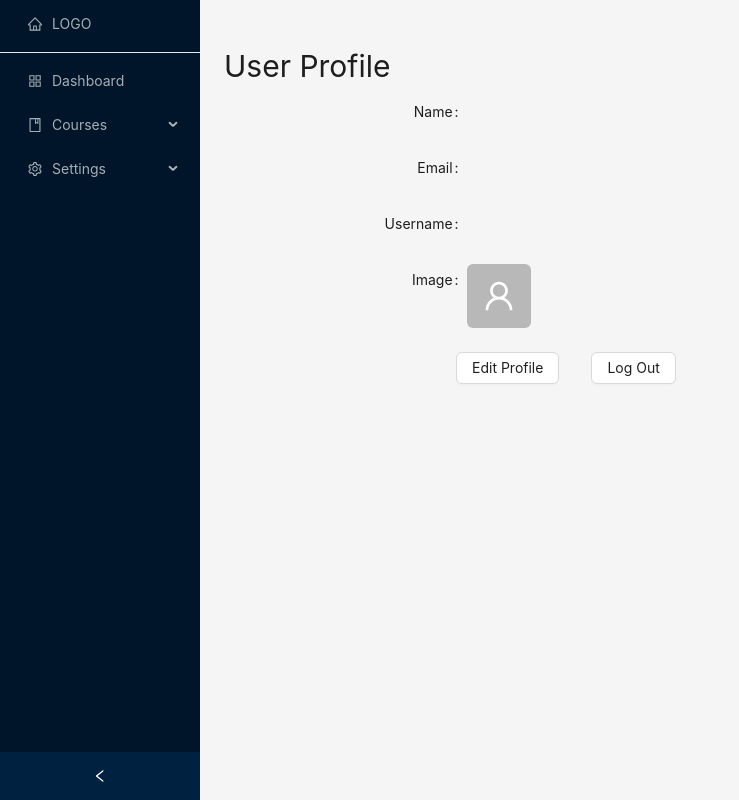
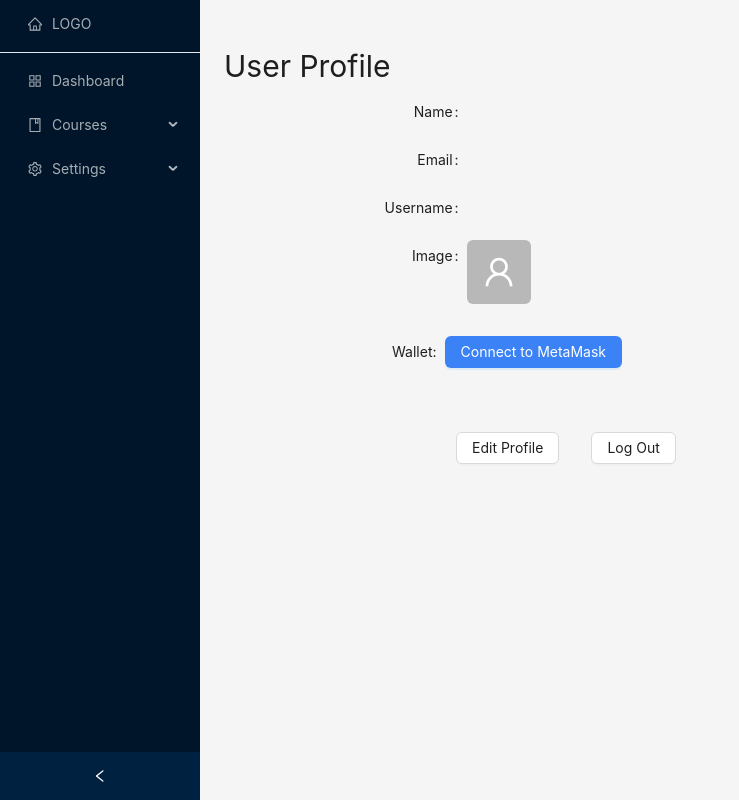
Before and after one commit to HexaTable/LearningChain, a Next.js app: page /dashboard/profile in a window 1280 px wide. Shown: the whole page, without its empty margins (0-739 px from the left). Built offline with nearby package versions, Linux system fonts and the light colour scheme; no server answers.

Commit message:
Add MetaMask Button Component (#19)
Co-authored-by: Rui Lopes <76881129+RuiL1904@users.noreply.github.com>

```diff
--- /dev/null
+++ b/components/MetaMaskButton.tsx
@@ -0,0 +1,55 @@
+import { Web3Provider } from "@ethersproject/providers";
+import { Button, ButtonProps } from "antd";
+import { useState } from "react";
+import { NotifyError, NotifySuccess } from "./Notify";
+
+interface MetaMaskButtonProps extends ButtonProps {
+  onConnect?: (address: string) => void;
+}
+
+export default function MetaMaskButton(props: MetaMaskButtonProps) {
+  const [address, setAddress] = useState<string | null>(null);
+  const [connecting, setConnecting] = useState<boolean>(false);
+
+  async function connectToMetaMask() {
+    try {
+      setConnecting(true);
+
+      if (!(window as any).ethereum) {
+        NotifyError(
+          "MetaMask not detected",
+          "Please install MetaMask to use this feature"
+        );
+        throw new Error("MetaMask not detected.");
+      } else {
+        NotifySuccess(
+          "MetaMask detected",
+          "Metamask extension detected with success"
+        );
+      }
+      await (window as any).ethereum.request({ method: "eth_requestAccounts" });
+      const provider = new Web3Provider((window as any).ethereum);
+      const signer = provider.getSigner();
+      const userAddress = await signer.getAddress();
+      setAddress(userAddress);
+      // TODO: PUT USER
+      props.onConnect && props.onConnect(userAddress);
+    } catch (error) {
+      console.log("Failed to connect to MetaMask: ", error);
+    } finally {
+      setConnecting(false);
+    }
+  }
+
+  return (
+    <Button
+      type="primary"
+      onClick={connectToMetaMask}
+      loading={connecting}
+      className="bg-blue-500 hover:bg-blue-600"
+      {...props}
+    >
+      {address ? "Connected successfully to MetaMask" : "Connect to MetaMask"}
+    </Button>
+  );
+}
--- a/components/Navbar.tsx
+++ b/components/Navbar.tsx
@@ -6,7 +6,7 @@ import {
   PieChartOutlined,
   UserOutlined,
 } from "@ant-design/icons";
-import type { MenuProps } from "antd";
+
 import { Layout, Menu } from "antd";
 import Link from "next/link";
 import { useSession, signOut } from "next-auth/react";
@@ -18,7 +18,7 @@ function Navbar() {
   const { data: session } = useSession();
 
   const current_path = useRouter().pathname;
-  const [current, setCurrent] = useState(current_path);
+  const [current] = useState(current_path);
 
   const router = useRouter();
 
@@ -65,7 +65,7 @@ function Navbar() {
             </SubMenu>
           ) : (
             <Item key="/api/auth/signin" icon={<UserOutlined />}>
-              Login
+              <Link href="/api/auth/signin">Login</Link>
             </Item>
           )}
         </div>
--- a/components/Notify.tsx
+++ b/components/Notify.tsx
@@ -8,18 +8,18 @@ export function NotifyInfo(message: string, description: string) {
   });
 }
 
-export function NotifySucess(message: string, description: string) {
+export function NotifySuccess(message: string, description: string, time = 5) {
   notification.success({
     message: message,
     description: description,
-    duration: 5,
+    duration: time,
   });
 }
 
-export function NotifyError(message: string, description: string) {
+export function NotifyError(message: string, description: string, time = 5) {
   notification.error({
     message: message,
     description: description,
-    duration: 5,
+    duration: time,
   });
 }
--- a/package.json
+++ b/package.json
@@ -17,6 +17,7 @@
   "author": "",
   "license": "MIT",
   "dependencies": {
+    "@ethersproject/providers": "^5.7.2",
     "@next-auth/prisma-adapter": "^1.0.5",
     "@prisma/client": "^4.12.0",
     "antd": "^5.3.3",
--- a/pages/_app.tsx
+++ b/pages/_app.tsx
@@ -1,8 +1,6 @@
 import React from "react";
 import { AppProps } from "next/app";
 import { SessionProvider } from "next-auth/react";
-import "../globals.css";
-
 import "../globals.css";
 
 const App = ({ Component, pageProps }: AppProps) => {
--- a/pages/dashboard/courses/new.tsx
+++ b/pages/dashboard/courses/new.tsx
@@ -2,7 +2,7 @@ import React from "react";
 import { useRouter } from "next/router";
 import { Button, Form, Input, Row, Space, Layout } from "antd";
 import DashboardLayout from "../../../components/DashboardLayout";
-import { NotifySucess, NotifyError } from "../../../components/Notify";
+import { NotifySuccess, NotifyError } from "../../../components/Notify";
 
 function NewCourse() {
   const router = useRouter();
@@ -15,7 +15,7 @@ function NewCourse() {
         body: JSON.stringify(values),
       });
 
-      NotifySucess("Info", "Course created");
+      NotifySuccess("Info", "Course created");
       router.push("/dashboard/courses");
     } catch (error) {
       NotifyError("Error", "It was not possible to create the course");
--- a/pages/dashboard/profile/index.tsx
+++ b/pages/dashboard/profile/index.tsx
@@ -3,6 +3,7 @@ import { Button, Form, Row, Space, Layout, Avatar } from "antd";
 import { UserOutlined } from "@ant-design/icons";
 import DashboardLayout from "../../../components/DashboardLayout";
 import { useSession } from "next-auth/react";
+import MetaMaskButton from "../../../components/MetaMaskButton";
 
 function User() {
   const { data: session } = useSession();
@@ -34,21 +35,32 @@ function User() {
           validateMessages={validateMessages}
         >
           <Row className="text-extrabold text-3xl my-3 mx-6">User Profile</Row>
-          <Space />
-          <Form.Item name={["user", "name"]} label="Name">
+          <Form.Item name={["user", "name"]} label="Name" className="mb-4">
             <p>{session?.user.name}</p>
           </Form.Item>
-          <Form.Item name={["user", "email"]} label="Email">
+          <Form.Item name={["user", "email"]} label="Email" className="mb-4">
             <p>{session?.user.email}</p>
           </Form.Item>
-          <Form.Item name={["user", "username"]} label="Username"></Form.Item>
-          <Form.Item name={["user", "introduction"]} label="Image">
+          <Form.Item
+            name={["user", "username"]}
+            label="Username"
+            className="mb-4"
+          ></Form.Item>
+          <Form.Item
+            name={["user", "introduction"]}
+            label="Image"
+            className="mb-8"
+          >
             <Space wrap size={16}>
               <Avatar shape="square" size={64} icon={<UserOutlined />} />
             </Space>
           </Form.Item>
+          <div className="flex items-center mb-16 ml-32">
+            <p className="ml-16">Wallet:</p>
+            <MetaMaskButton className="bg-blue-500 hover:bg-blue-800 ml-2" />
+          </div>
           <Form.Item>
-            <div className="flex flex-warp">
+            <div className="flex flex-wrap">
               <Button className="ml-64" href="/dashboard/profile/edit">
                 Edit Profile
               </Button>
```
Also changed, not shown: .eslintrc.js, 1 other file (tests, documents, lock files or other folders).
